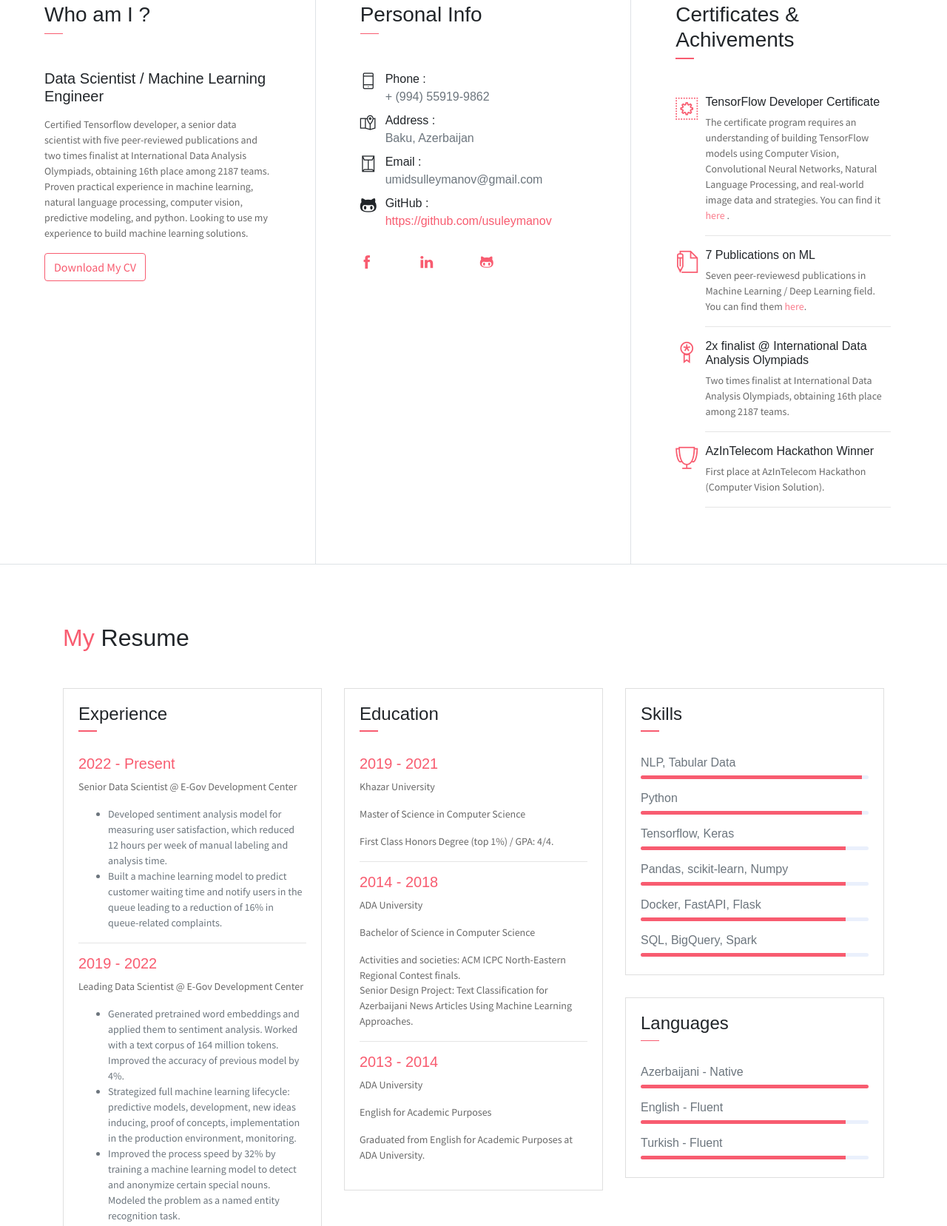
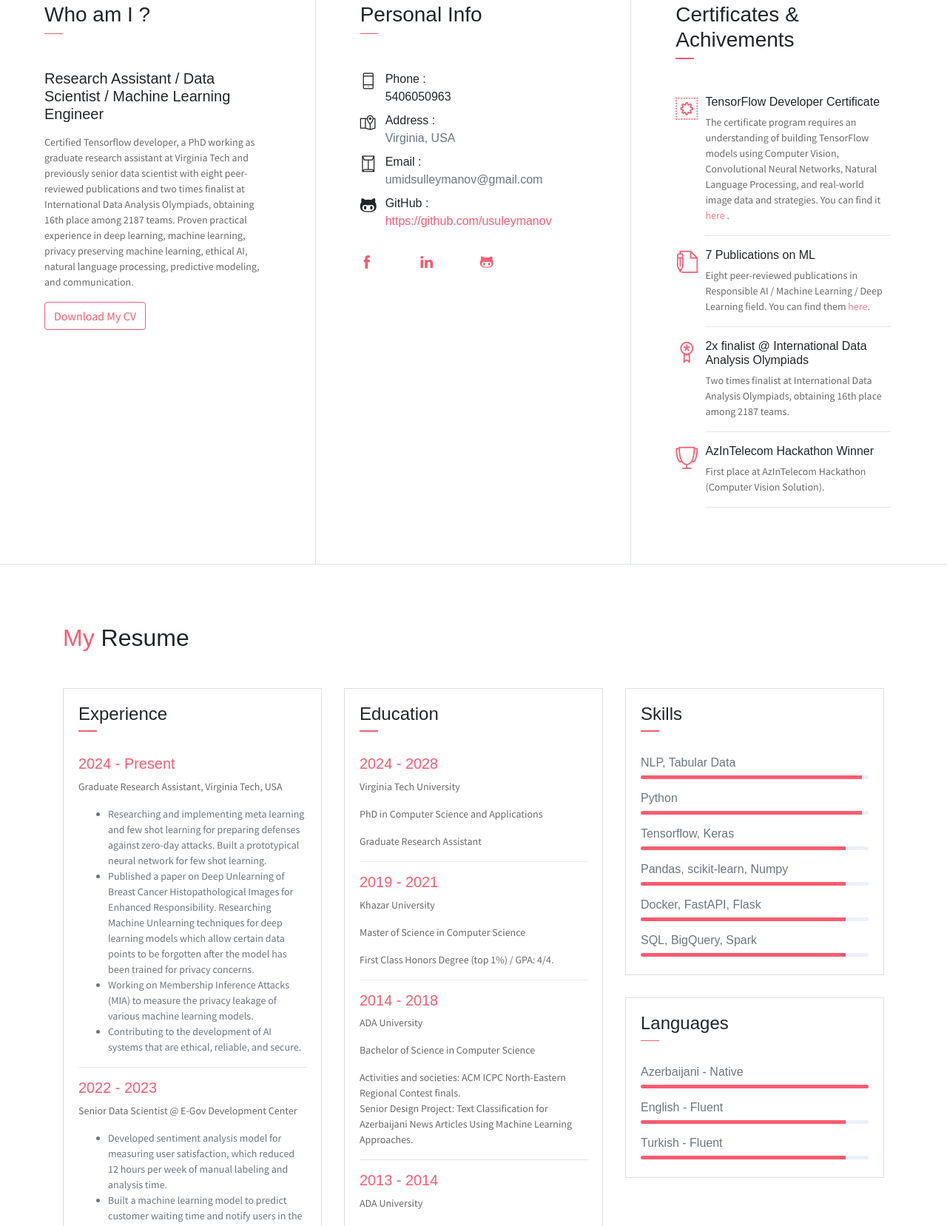
Before and after one commit to usuleymanov/usuleymanov.github.io, a plain HTML site: page index.html in a window 1280 px wide. Shown: the part 798-2455 px from the top of the page at 74% size. Drawn offline with Linux system fonts and the light colour scheme.

Commit message:
Update index.html

```diff
--- a/index.html
+++ b/index.html
@@ -21,7 +21,7 @@
             <div class="header-content">
                 <h4 class="header-subtitle" >Hello, I am</h4>
                 <h1 class="header-title">Umid Suleymanov</h1>
-                <h6 class="header-mono" >Data Scientist | Machine Learning Engineer</h6>
+                <h6 class="header-mono" >PhD Student at Virgnia Tech | Graduate Research Assistant | Machine Learning Engineer</h6>
                 <a href="assets/imgs/UmidSuleymanov_Resume.pdf"> <button class="btn btn-primary btn-rounded"><i class="ti-printer pr-2"></i>Print Resume</button></a>
             </div>
         </div>
@@ -47,7 +47,7 @@
                     <img src="assets/imgs/avatar.jpeg" alt="" class="brand-img">
                     <li class="brand-txt">
                         <h5 class="brand-title">Umid Suleymanov</h5>
-                        <div class="brand-subtitle">Data Scientist | Machine Learning Engineer</div>
+                        <div class="brand-subtitle">PhD Student at Virgnia Tech | Graduate Research Assistant | Machine Learning Engineer</div>
                     </li>
                 </ul>
                 <ul class="navbar-nav ml-auto">
@@ -71,11 +71,8 @@
             <div class="col-lg-4 about-card">
                 <h3 class="font-weight-light">Who am I ?</h3>
                 <span class="line mb-5"></span>
-                <h5 class="mb-3">Data Scientist / Machine Learning Engineer</h5>
-                <p class="mt-20">Certified Tensorflow developer, a senior data scientist with five peer-reviewed publications and two times finalist at
-International Data Analysis Olympiads, obtaining 16th place among 2187 teams. Proven practical experience in machine
-learning, natural language processing, computer vision, predictive modeling, and python. Looking to use my experience
-to build machine learning solutions.</p>
+                <h5 class="mb-3">Research Assistant / Data Scientist / Machine Learning Engineer</h5>
+                <p class="mt-20">Certified Tensorflow developer, a PhD working as graduate research assistant at Virginia Tech and previously senior data scientist with eight peer-reviewed publications and two times finalist at International Data Analysis Olympiads, obtaining 16th place among 2187 teams. Proven practical experience in deep learning, machine learning, privacy preserving machine learning, ethical AI, natural language processing, predictive modeling, and communication. </p>
                 <a href="assets/imgs/UmidSuleymanovCV.pdf" download><button class="btn btn-outline-danger"><i class="icon-down-circled2 "></i>Download My CV</button></a>
             </div>
 			    <div id="contact" class="col-lg-4 about-card">
@@ -87,7 +84,7 @@ to build machine learning solutions.</p>
                                 <i class="ti-mobile icon-md"></i>
                             </div>
                             <div class="col-10 ">
-                                <h6 class="d-inline">Phone : <br> <span class="text-muted">+ (994) 55919-9862</span></h6>
+                                <h6 class="d-inline">Phone : <br> 5406050963 <span class="text-muted"></span></h6>
                             </div>
                         </div>
                         <div class="row mb-2">
@@ -95,7 +92,7 @@ to build machine learning solutions.</p>
                                 <i class="ti-map-alt icon-md"></i>
                             </div>
                             <div class="col-10">
-                                <h6 class="d-inline">Address :<br> <span class="text-muted">Baku, Azerbaijan</span></h6>
+                                <h6 class="d-inline">Address :<br> <span class="text-muted">Virginia, USA</span></h6>
                             </div>
                         </div>
                         <div class="row mb-2">
@@ -169,7 +166,7 @@ to build machine learning solutions.</p>
                     <div class="col-1 text-danger pt-1"><i class="ti-write icon-lg"></i></div>
                     <div class="col-10 ml-auto mr-3">
                         <h6>7 Publications on ML</h6>
-                        <p class="subtitle">Seven peer-reviewesd publications in Machine Learning / Deep Learning field. You can find them <a href="https://www.researchgate.net/profile/Umid-Suleymanov">here</a>.</p>
+                        <p class="subtitle">Eight peer-reviewed publications in Responsible AI / Machine Learning / Deep Learning field. You can find them <a href="https://scholar.google.com/citations?user=aw1yrw0AAAAJ&hl=en">here</a>.</p>
                         <hr>
                     </div>
                 </div>
@@ -209,7 +206,18 @@ to build machine learning solutions.</p>
                             </div>
                         </div>
                         <div class="card-body">
-                            <h6 class="title text-danger">2022 - Present</h6>
+			<h6 class="title text-danger">2024 - Present</h6>
+                            <P>Graduate Research Assistant, Virginia Tech, USA</P>
+                            <P class="subtitle">
+				<ul>
+					<li>Researching and implementing meta learning and few shot learning for preparing defenses against zero-day attacks. Built a prototypical neural network for few shot learning.</li>
+					<li>Published a paper on Deep Unlearning of Breast Cancer Histopathological Images for Enhanced Responsibility. Researching Machine Unlearning techniques for deep learning models which allow certain data points to be forgotten after the model has been trained for privacy concerns. </li>
+					<li>Working on Membership Inference Attacks (MIA) to measure the privacy leakage of various machine learning models. </li>
+					<li>Contributing to the development of AI systems that are ethical, reliable, and secure. </li>
+				</ul>
+</P>
+                            <hr>
+                            <h6 class="title text-danger">2022 - 2023</h6>
                             <P>Senior Data Scientist @ E-Gov Development Center</P>
                             <P class="subtitle">
 							<ul>
@@ -251,6 +259,11 @@ special nouns. Modeled the problem as a named entity recognition task.</li>
                             </div>
                         </div>
                         <div class="card-body">
+			<h6 class="title text-danger">2024 - 2028</h6>
+							<P>Virginia Tech University</P>
+                            <P>PhD in Computer Science and Applications</P>
+                            <P class="subtitle">Graduate Research Assistant</P>
+                            <hr>
                             <h6 class="title text-danger">2019 - 2021</h6>
 							<P>Khazar University</P>
                             <P>Master of Science in Computer Science</P>
```
